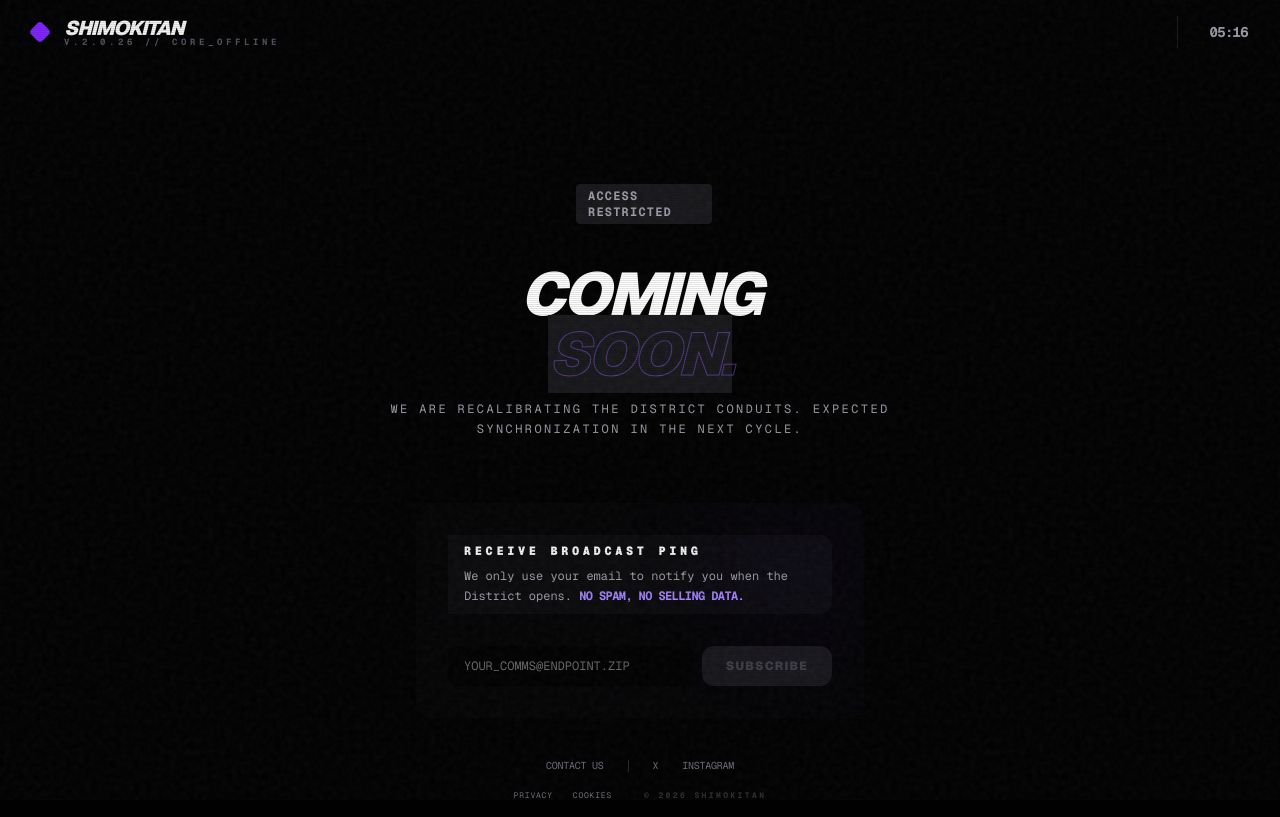
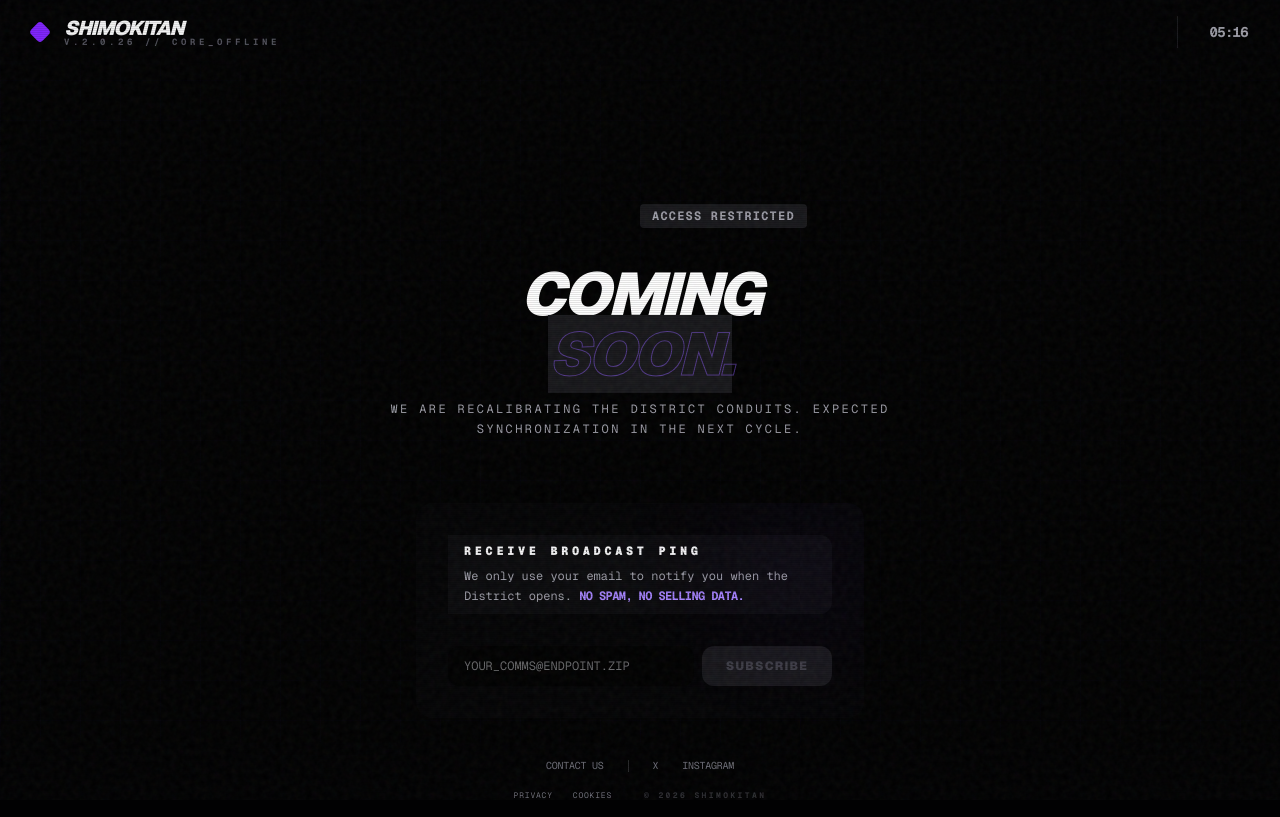
Before and after one commit to shimokitan/shimokitan, a Next.js app in the folder apps/main/: page /maintenance in a window 1280 px wide. Built offline with nearby package versions, Linux system fonts and the light colour scheme; some icons are missing.

Commit message:
style: center align access restricted badge in coming soon component

```diff
--- a/apps/main/src/components/ComingSoon.tsx
+++ b/apps/main/src/components/ComingSoon.tsx
@@ -136,7 +136,7 @@ export function ComingSoon() {
                             <Icon icon="lucide:lock" width={32} height={32} className="text-zinc-700" />
                         </div>
                     </div>
-                    <div className="absolute -bottom-2 -right-2 bg-zinc-900 border border-zinc-800 px-3 py-1 rounded text-xs font-mono text-zinc-400 font-bold uppercase tracking-widest">
+                    <div className="absolute -bottom-3 left-1/2 -translate-x-1/2 bg-zinc-900 border border-zinc-800 px-3 py-1 rounded text-xs font-mono text-zinc-400 font-bold uppercase tracking-widest whitespace-nowrap">
                         Access Restricted
                     </div>
                 </div>
```
